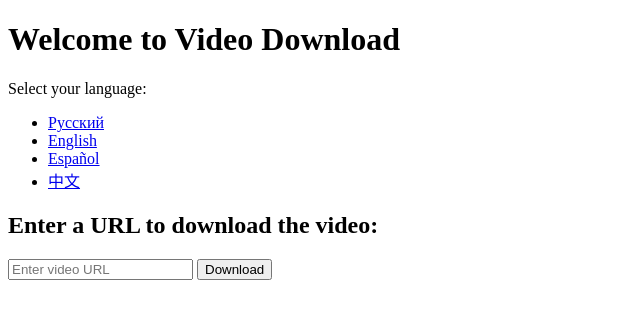
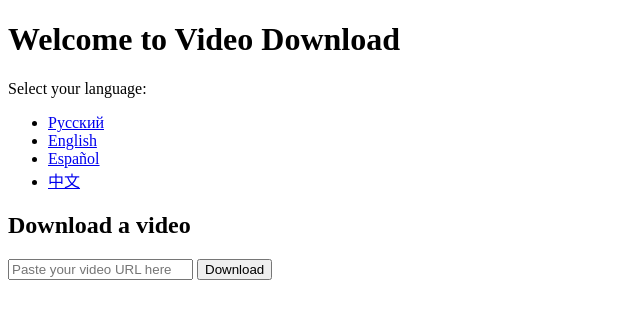
Before and after one commit to BorisVaneev/getvideo-live, a Flask app: page / in a window 1280 px wide. Shown: the top 319 px of the page, without its empty margins (0-640 px from the left). Run offline with Flask 3, Linux system fonts and the light colour scheme.

Commit message:
Update index.html

```diff
--- a/templates/index.html
+++ b/templates/index.html
@@ -15,10 +15,10 @@
         <li><a href="/zh/page1">中文</a></li>
     </ul>
 
-    <h2>Enter a URL to download the video:</h2>
-    <form action="/download_video" method="GET">
-        <input type="text" name="url" placeholder="Enter video URL" required>
-        <button type="submit">Download</button>
-    </form>
+<h2>Download a video</h2>
+<form action="/download_video" method="get">
+    <input type="text" name="url" placeholder="Paste your video URL here" required>
+    <button type="submit">Download</button>
+</form>
 </body>
 </html>
```
